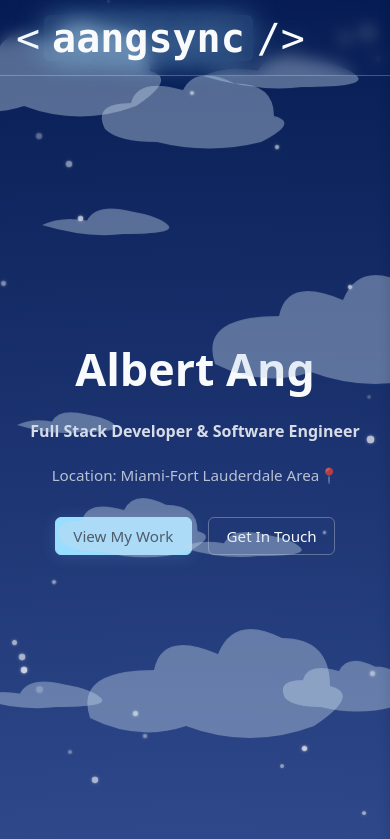
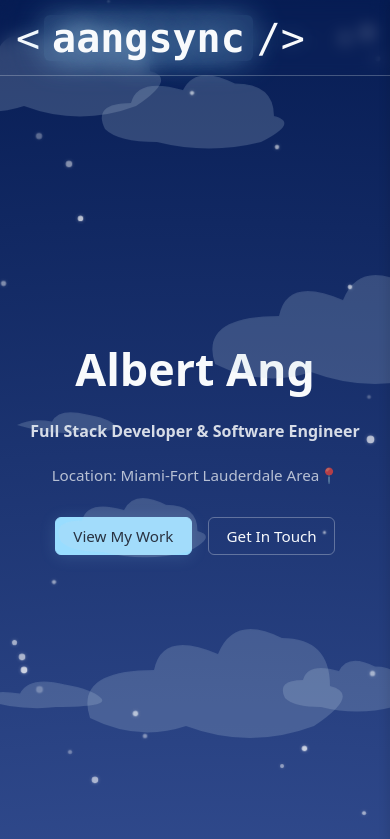
Before and after one commit to aangsync/aangsync.github.io, a Vue app: page / in a window 390 px wide. Shown: the top 839 px of the page. Built offline with nearby package versions, Linux system fonts and the light colour scheme; some icons are missing.

Commit message:
style(CloudBackground): optimize cloud background for mobile devices

```diff
--- a/src/views/layout/CloudBackground.vue
+++ b/src/views/layout/CloudBackground.vue
@@ -1,6 +1,6 @@
 <template>
   <div v-if="enabled" class="cloud-bg">
-    <div v-for="(cloud, i) in clouds" :key="i" class="cloud" :style="cloudStyle(i)">
+    <div v-for="(cloud, i) in visibleClouds" :key="i" class="cloud" :style="cloudStyle(i)">
       <svg viewBox="0 0 200 90" class="cloud-svg">
         <path :d="cloudPath(cloud.type)" :fill="'var(--cloud-color)'" />
       </svg>
@@ -9,7 +9,7 @@
 </template>
 
 <script setup lang="ts">
-import { ref, onMounted, onUnmounted } from 'vue'
+import { ref, onMounted, onUnmounted, computed } from 'vue'
 const props = defineProps<{ enabled: boolean }>()
 
 const clouds = [
@@ -36,24 +36,50 @@ function cloudPath(type: string) {
 }
 
 const mouse = ref({ x: 0.5, y: 0.5 })
+const isMobile = ref(false)
+
+function checkMobile() {
+  isMobile.value = window.innerWidth <= 768 || /Android|iPhone|iPad|iPod|BlackBerry|IEMobile|Opera Mini/i.test(navigator.userAgent)
+}
+
+const visibleClouds = computed(() => {
+  if (!isMobile.value) return clouds
+
+  // Decentralizes clouds on mobile
+  return clouds.filter((cloud, i) => {
+    const isEdgeCloud = cloud.base.x < 0.2 || cloud.base.x > 0.8 || cloud.base.y < 0.15 || cloud.base.y > 0.85
+    const isEvenIndex = i % 2 === 0
+    return isEdgeCloud || isEvenIndex
+  })
+})
 
 function onMouseMove(e: MouseEvent) {
   mouse.value.x = e.clientX / window.innerWidth
   mouse.value.y = e.clientY / window.innerHeight
 }
 
+function onResize() {
+  checkMobile()
+}
+
 onMounted(() => {
+  checkMobile()
   document.addEventListener('mousemove', onMouseMove)
+  window.addEventListener('resize', onResize)
 })
 
 onUnmounted(() => {
   document.removeEventListener('mousemove', onMouseMove)
+  window.removeEventListener('resize', onResize)
 })
 
 function cloudStyle(i: number) {
-  // variability in strength of how clouds follow the cursor
-  const strength = 0.08 + (i / clouds.length) * 0.18
-  const c = clouds[i]
+  // Reduce parallax effect on mobile to keep clouds more in background
+  const baseStrength = isMobile.value ? 0.02 : 0.08
+  const strengthRange = isMobile.value ? 0.05 : 0.18
+  const strength = baseStrength + (i / visibleClouds.value.length) * strengthRange
+
+  const c = visibleClouds.value[i]
   const x = c.base.x + (mouse.value.x - 0.5) * strength
   const y = c.base.y + (mouse.value.y - 0.5) * strength
   const size = c.base.size
@@ -90,5 +116,9 @@ function cloudStyle(i: number) {
 }
 .cloud-bg {
   --cloud-color: hsl(210, 50%, 85%, 0.4);
+
+  @media (max-width: 768px) {
+    --cloud-color: hsl(210, 50%, 85%, 0.2);
+  }
 }
 </style>
```
